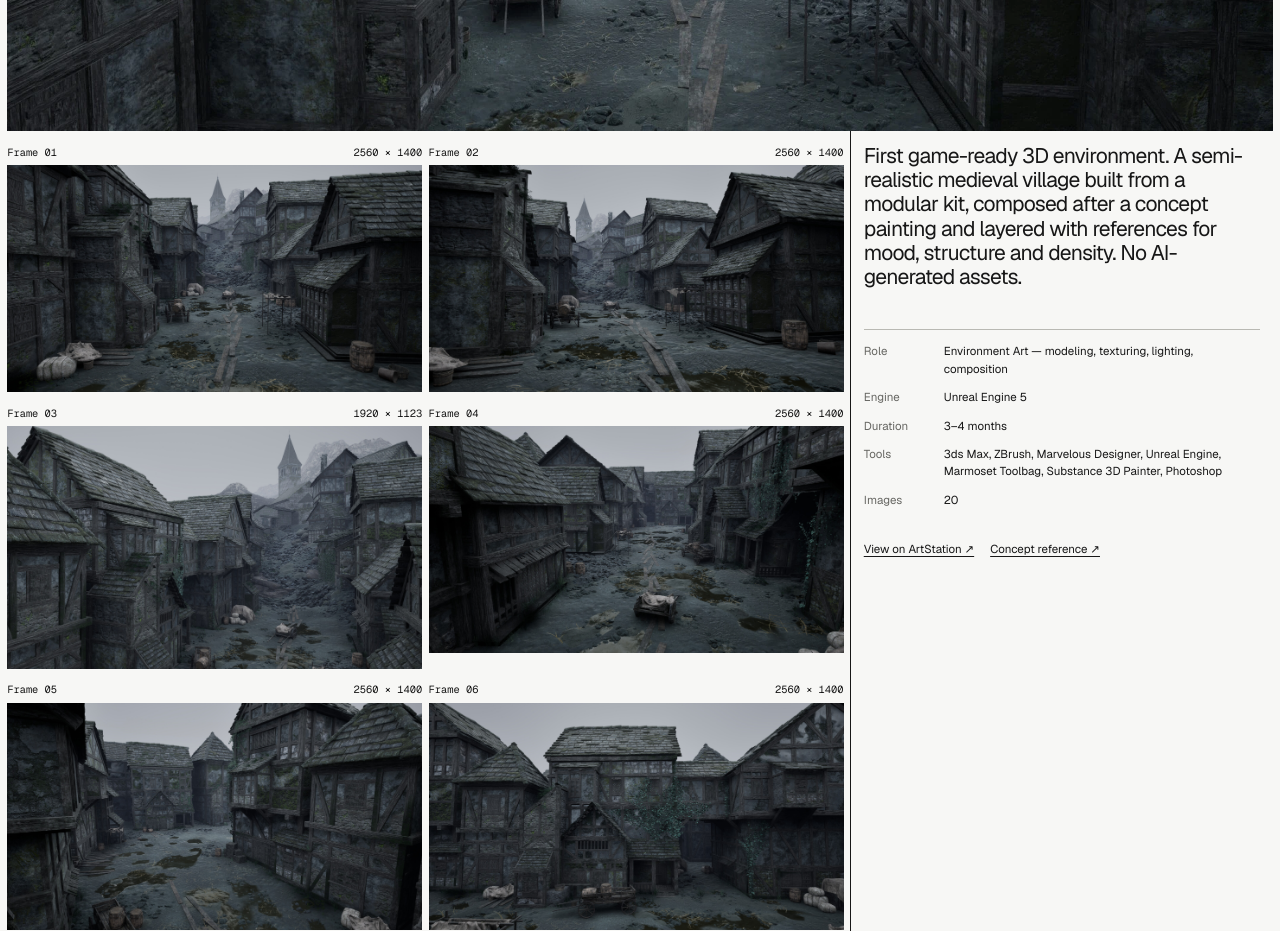
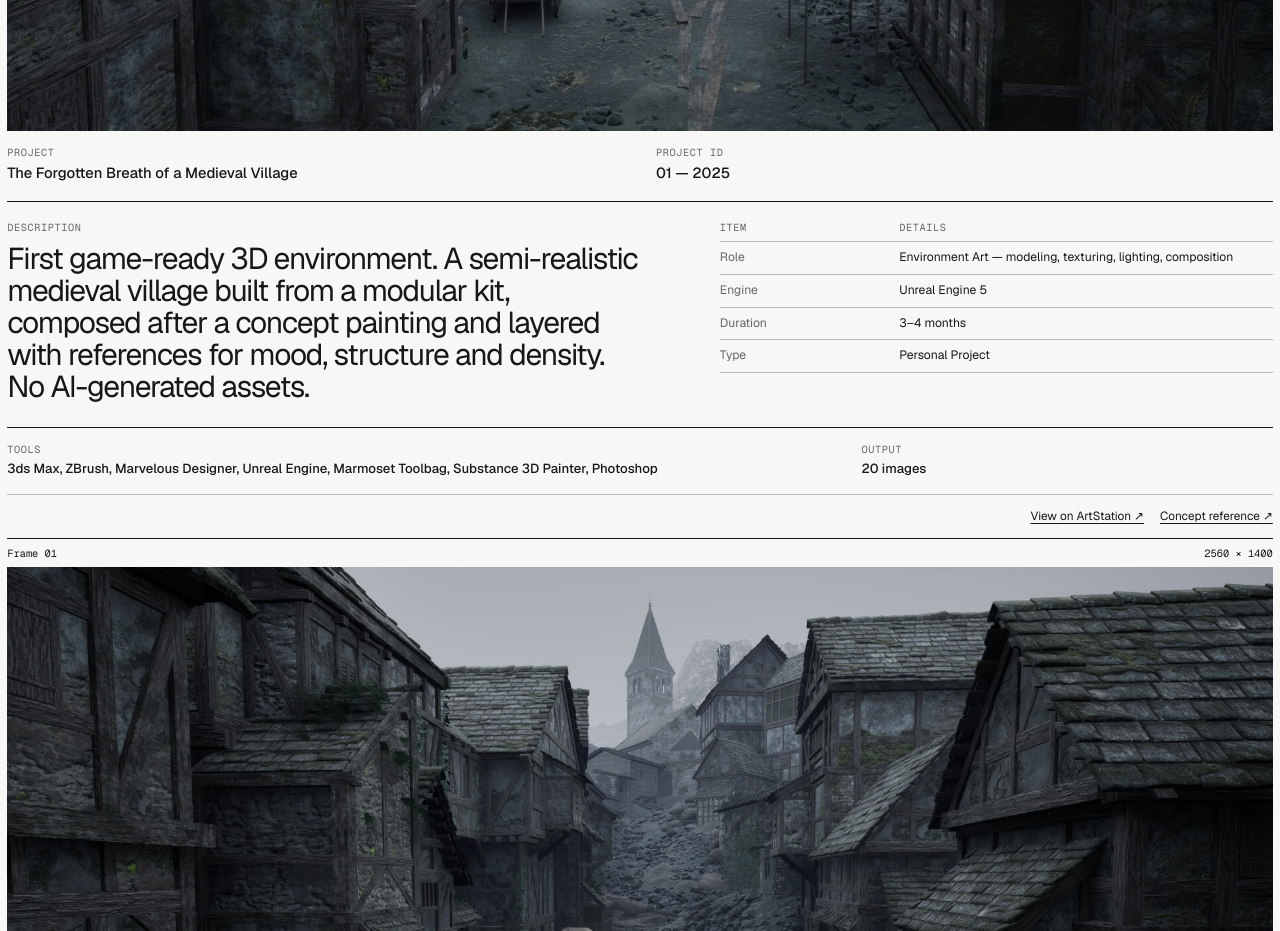
Before and after one commit to rohyunsang/kimminjeong-portfolio, a Next.js app: page /work/forgotten-breath in a window 1280 px wide. Shown: the part 820-1751 px from the top of the page. Built offline with nearby package versions, Linux system fonts and the light colour scheme.

Commit message:
Redesign project details as full-width case studies

```diff
--- a/src/app/globals.css
+++ b/src/app/globals.css
@@ -341,22 +341,17 @@ a {
   background: #050505;
 }
 
-.project-catalog {
-  display: grid;
-  grid-template-columns: 2fr 1fr;
+.project-gallery {
+  padding-bottom: 0.4rem;
   border-bottom: 1px solid var(--line-strong);
-}
-
-.project-gallery {
-  display: grid;
-  grid-template-columns: repeat(2, minmax(0, 1fr));
-  gap: 0.4rem;
-  padding: 0.4rem 0.4rem 0.4rem 0;
-  border-right: 1px solid var(--line-strong);
 }
 
 .project-gallery li {
   min-width: 0;
+}
+
+.project-gallery li + li {
+  margin-top: 0.4rem;
 }
 
 .project-gallery-label {
@@ -372,46 +367,92 @@ a {
   background: #050505;
 }
 
-.project-aside {
-  padding: 0.8rem;
+.project-receipt {
+  padding: 1rem 0 0.8rem;
+  border-bottom: 1px solid var(--line-strong);
 }
 
-.project-aside-inner {
-  position: sticky;
-  top: 3.2rem;
+.project-receipt span {
+  display: block;
+  color: var(--muted);
+  font-family: var(--font-geist-mono), monospace;
+  font-size: 0.64rem;
+  letter-spacing: 0.06em;
+  line-height: 1.2;
+  text-transform: uppercase;
 }
 
-.project-aside-summary {
-  font-size: clamp(1.1rem, 1.65vw, 1.7rem);
-  letter-spacing: -0.035em;
-  line-height: 1.15;
+.project-receipt strong {
+  display: block;
+  margin-top: 0.2rem;
+  font-weight: 500;
 }
 
-.project-meta {
+.project-receipt-top {
   display: grid;
-  gap: 0.7rem;
-  margin-top: 2.5rem;
-  padding-top: 0.75rem;
-  border-top: 1px solid var(--line);
-  font-size: 0.72rem;
+  grid-template-columns: 1fr 1fr;
+  gap: 2rem;
+  padding-bottom: 1rem;
+  border-bottom: 1px solid var(--line-strong);
+  font-size: clamp(0.9rem, 1.15vw, 1.15rem);
 }
 
-.project-meta div {
+.project-receipt-main {
   display: grid;
-  grid-template-columns: 4.5rem 1fr;
-  gap: 0.5rem;
+  grid-template-columns: 1.15fr 1fr;
+  gap: clamp(2rem, 6vw, 7rem);
+  padding: 1.25rem 0 1.5rem;
+  border-bottom: 1px solid var(--line-strong);
 }
 
-.project-meta dt {
+.project-receipt-description p {
+  max-width: 40ch;
+  margin-top: 0.55rem;
+  font-size: clamp(1.4rem, 2.35vw, 2.65rem);
+  letter-spacing: -0.04em;
+  line-height: 1.07;
+}
+
+.project-receipt-head,
+.project-receipt-items dl > div {
+  display: grid;
+  grid-template-columns: minmax(5rem, 0.7fr) minmax(0, 1.6fr);
+  gap: 1rem;
+}
+
+.project-receipt-head {
+  padding-bottom: 0.45rem;
+  border-bottom: 1px solid var(--line);
+}
+
+.project-receipt-items dl > div {
+  padding: 0.5rem 0;
+  border-bottom: 1px solid var(--line);
+  font-size: clamp(0.76rem, 0.9vw, 0.92rem);
+  line-height: 1.3;
+}
+
+.project-receipt-items dt {
   color: var(--muted);
+}
+
+.project-receipt-total {
+  display: grid;
+  grid-template-columns: 2fr 1fr;
+  gap: 2rem;
+  padding: 1rem 0;
+  border-bottom: 1px solid var(--line);
+  font-size: clamp(0.82rem, 1vw, 1rem);
+  line-height: 1.35;
 }
 
 .project-links {
   display: flex;
   flex-wrap: wrap;
+  justify-content: flex-end;
   gap: 1rem;
-  margin-top: 2rem;
-  font-size: 0.72rem;
+  padding-top: 0.8rem;
+  font-size: 0.74rem;
   text-decoration: underline;
   text-underline-offset: 0.25em;
 }
@@ -511,18 +552,9 @@ a {
     display: none;
   }
 
-  .project-catalog {
+  .project-receipt-main {
     grid-template-columns: 1fr;
-  }
-
-  .project-gallery {
-    padding-right: 0;
-    border-right: 0;
-    border-bottom: 1px solid var(--line-strong);
-  }
-
-  .project-aside-inner {
-    position: static;
+    gap: 2rem;
   }
 }
 
@@ -590,8 +622,10 @@ a {
     justify-self: start;
   }
 
-  .project-gallery {
+  .project-receipt-top,
+  .project-receipt-total {
     grid-template-columns: 1fr;
+    gap: 1rem;
   }
 
   .project-pagination a {
--- a/src/app/work/[slug]/page.tsx
+++ b/src/app/work/[slug]/page.tsx
@@ -62,37 +62,30 @@ export default async function WorkPage({ params }: PageProps<"/work/[slug]">) {
           />
         </div>
 
-        <div className="project-catalog">
-          <ol className="project-gallery">
-            {work.images.map((image, imageIndex) => {
-              const isGif = image.src.endsWith(".gif");
-              return (
-                <li key={image.src}>
-                  <div className="project-gallery-label">
-                    <span>Frame {pad(imageIndex + 1)}</span>
-                    <span>{image.w} × {image.h}</span>
-                  </div>
-                  <div className="project-gallery-image">
-                    <Image
-                      src={image.src}
-                      alt={`${work.title} — image ${pad(imageIndex + 1)}`}
-                      width={image.w}
-                      height={image.h}
-                      sizes="(min-width: 900px) 34vw, (min-width: 560px) 50vw, 100vw"
-                      className="h-auto w-full"
-                      unoptimized={isGif}
-                    />
-                  </div>
-                </li>
-              );
-            })}
-          </ol>
+        <section className="project-receipt" aria-label="Project information">
+          <div className="project-receipt-top">
+            <div>
+              <span>Project</span>
+              <strong>{work.title}</strong>
+            </div>
+            <div>
+              <span>Project ID</span>
+              <strong>{pad(work.no)} — {work.year}</strong>
+            </div>
+          </div>
 
-          <aside className="project-aside">
-            <div className="project-aside-inner">
-              <p className="project-aside-summary">{work.summary}</p>
+          <div className="project-receipt-main">
+            <div className="project-receipt-description">
+              <span>Description</span>
+              <p>{work.summary}</p>
+            </div>
 
-              <dl className="project-meta">
+            <div className="project-receipt-items">
+              <div className="project-receipt-head">
+                <span>Item</span>
+                <span>Details</span>
+              </div>
+              <dl>
                 <div>
                   <dt>Role</dt>
                   <dd>{work.role}</dd>
@@ -106,28 +99,60 @@ export default async function WorkPage({ params }: PageProps<"/work/[slug]">) {
                   <dd>{work.duration}</dd>
                 </div>
                 <div>
-                  <dt>Tools</dt>
-                  <dd>{work.software.join(", ")}</dd>
-                </div>
-                <div>
-                  <dt>Images</dt>
-                  <dd>{pad(work.images.length)}</dd>
+                  <dt>Type</dt>
+                  <dd>{work.type}</dd>
                 </div>
               </dl>
+            </div>
+          </div>
 
-              <div className="project-links">
-                <a href={work.artstation} target="_blank" rel="noreferrer">
-                  View on ArtStation ↗
-                </a>
-                {work.concept && (
-                  <a href={work.concept} target="_blank" rel="noreferrer">
-                    {work.slug === "weind-up" ? "Studio Gravitia ↗" : "Concept reference ↗"}
-                  </a>
-                )}
-              </div>
+          <div className="project-receipt-total">
+            <div>
+              <span>Tools</span>
+              <strong>{work.software.join(", ")}</strong>
             </div>
-          </aside>
-        </div>
+            <div>
+              <span>Output</span>
+              <strong>{pad(work.images.length)} images</strong>
+            </div>
+          </div>
+
+          <div className="project-links">
+            <a href={work.artstation} target="_blank" rel="noreferrer">
+              View on ArtStation ↗
+            </a>
+            {work.concept && (
+              <a href={work.concept} target="_blank" rel="noreferrer">
+                {work.slug === "weind-up" ? "Studio Gravitia ↗" : "Concept reference ↗"}
+              </a>
+            )}
+          </div>
+        </section>
+
+        <ol className="project-gallery">
+          {work.images.map((image, imageIndex) => {
+            const isGif = image.src.endsWith(".gif");
+            return (
+              <li key={image.src}>
+                <div className="project-gallery-label">
+                  <span>Frame {pad(imageIndex + 1)}</span>
+                  <span>{image.w} × {image.h}</span>
+                </div>
+                <div className="project-gallery-image">
+                  <Image
+                    src={image.src}
+                    alt={`${work.title} — image ${pad(imageIndex + 1)}`}
+                    width={image.w}
+                    height={image.h}
+                    sizes="100vw"
+                    className="h-auto w-full"
+                    unoptimized={isGif}
+                  />
+                </div>
+              </li>
+            );
+          })}
+        </ol>
 
         <nav className="project-pagination" aria-label="Browse projects">
           <Link href={`/work/${previous.slug}`}>
```
